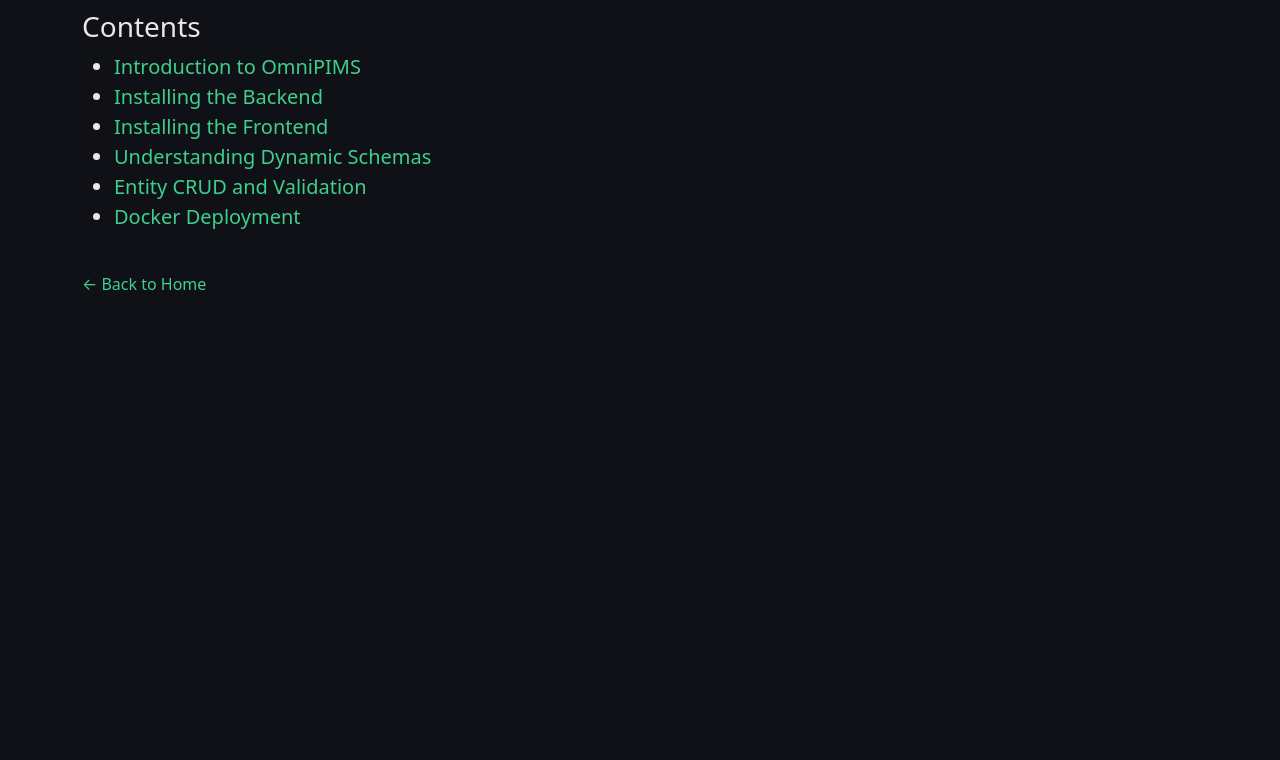
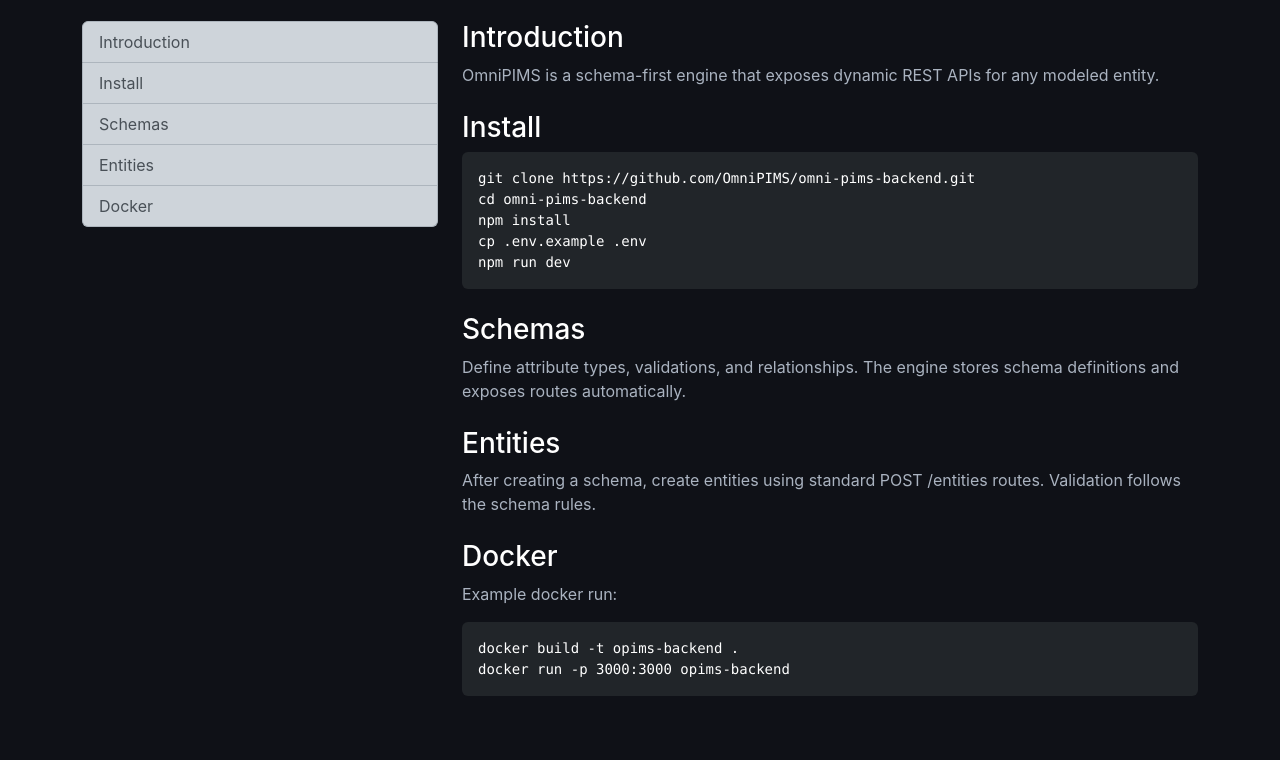
Before and after one commit to OmniPIMS/omnipims.github.io, a plain HTML site: page docs/index.html in a window 1280 px wide. Shown: the part 178-938 px from the top of the page. Before the commit the page ends 800 px from the top, so only its background shows below. Drawn offline with nearby package versions, Linux system fonts and the light colour scheme.

Commit message:
Update index.html

```diff
--- a/docs/index.html
+++ b/docs/index.html
@@ -1,36 +1,64 @@
-<!DOCTYPE html>
+<!doctype html>
 <html lang="en">
-
 <head>
-  <meta charset="UTF-8">
-  <meta name="viewport" content="width=device-width, initial-scale=1.0">
+  <meta charset="utf-8" />
+  <meta name="viewport" content="width=device-width,initial-scale=1" />
   <title>OmniPIMS Docs</title>
   <link href="https://cdn.jsdelivr.net/npm/bootstrap@5.3.3/dist/css/bootstrap.min.css" rel="stylesheet">
-  <style>
-    body { background: #0f1116; color: #e8e8e8; }
-    a { color: #3ecf8e; text-decoration: none; }
-    .container { padding-top: 60px; }
-  </style>
+  <link rel="icon" href="/favicon.svg" type="image/svg+xml">
+  <style> body{ background:#0F1117; color:#fff; font-family:Inter,system-ui; } .muted{ color:#AAB3C0;}</style>
 </head>
+<body>
+  <div class="container py-5">
+    <a href="/" class="btn btn-sm btn-outline-light mb-3">← Back to Home</a>
+    <h1>OmniPIMS Documentation</h1>
+    <p class="muted">Guide to install, configure and extend OmniPIMS.</p>
 
-<body>
+    <div class="row mt-4">
+      <div class="col-md-4">
+        <div class="list-group">
+          <a class="list-group-item list-group-item-dark" href="#intro">Introduction</a>
+          <a class="list-group-item list-group-item-dark" href="#install">Install</a>
+          <a class="list-group-item list-group-item-dark" href="#schemas">Schemas</a>
+          <a class="list-group-item list-group-item-dark" href="#entities">Entities</a>
+          <a class="list-group-item list-group-item-dark" href="#docker">Docker</a>
+        </div>
+      </div>
 
-  <div class="container">
-    <h1 class="fw-bold">OmniPIMS Documentation</h1>
-    <p class="text-muted">Learn how to install, configure, and extend OmniPIMS.</p>
+      <div class="col-md-8">
+        <section id="intro">
+          <h3>Introduction</h3>
+          <p class="muted">OmniPIMS is a schema-first engine that exposes dynamic REST APIs for any modeled entity.</p>
+        </section>
 
-    <h3 class="mt-5">Contents</h3>
-    <ul class="fs-5">
-      <li><a href="#">Introduction to OmniPIMS</a></li>
-      <li><a href="#">Installing the Backend</a></li>
-      <li><a href="#">Installing the Frontend</a></li>
-      <li><a href="#">Understanding Dynamic Schemas</a></li>
-      <li><a href="#">Entity CRUD and Validation</a></li>
-      <li><a href="#">Docker Deployment</a></li>
-    </ul>
+        <section id="install" class="mt-4">
+          <h3>Install</h3>
+          <pre class="bg-dark p-3 rounded"><code>git clone https://github.com/OmniPIMS/omni-pims-backend.git
+cd omni-pims-backend
+npm install
+cp .env.example .env
+npm run dev</code></pre>
+        </section>
 
-    <a href="/" class="mt-4 d-inline-block">← Back to Home</a>
+        <section id="schemas" class="mt-4">
+          <h3>Schemas</h3>
+          <p class="muted">Define attribute types, validations, and relationships. The engine stores schema definitions and exposes routes automatically.</p>
+        </section>
+
+        <section id="entities" class="mt-4">
+          <h3>Entities</h3>
+          <p class="muted">After creating a schema, create entities using standard POST /entities routes. Validation follows the schema rules.</p>
+        </section>
+
+        <section id="docker" class="mt-4">
+          <h3>Docker</h3>
+          <p class="muted">Example docker run:</p>
+          <pre class="bg-dark p-3 rounded"><code>docker build -t opims-backend .
+docker run -p 3000:3000 opims-backend</code></pre>
+        </section>
+
+      </div>
+    </div>
   </div>
-
 </body>
 </html>
```
